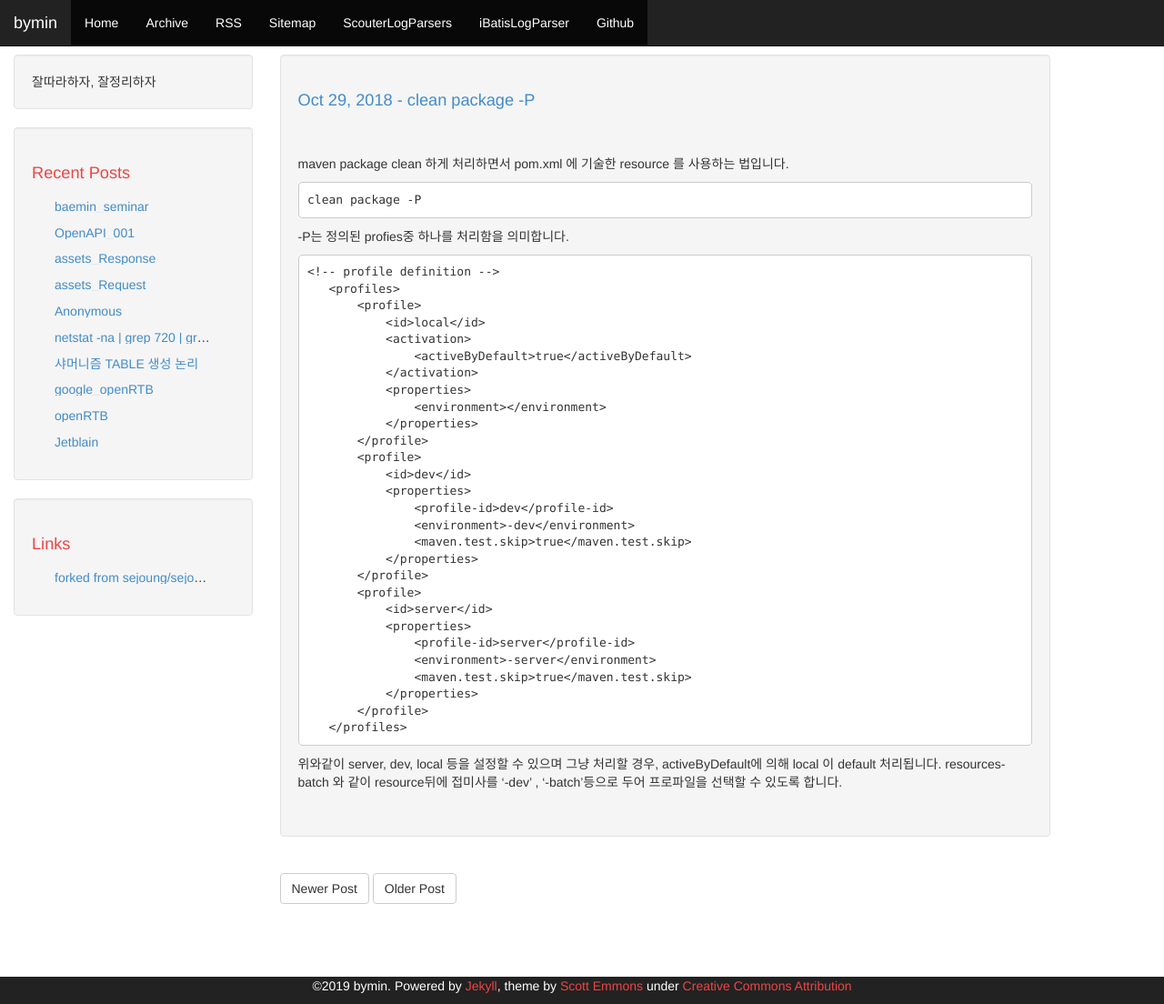
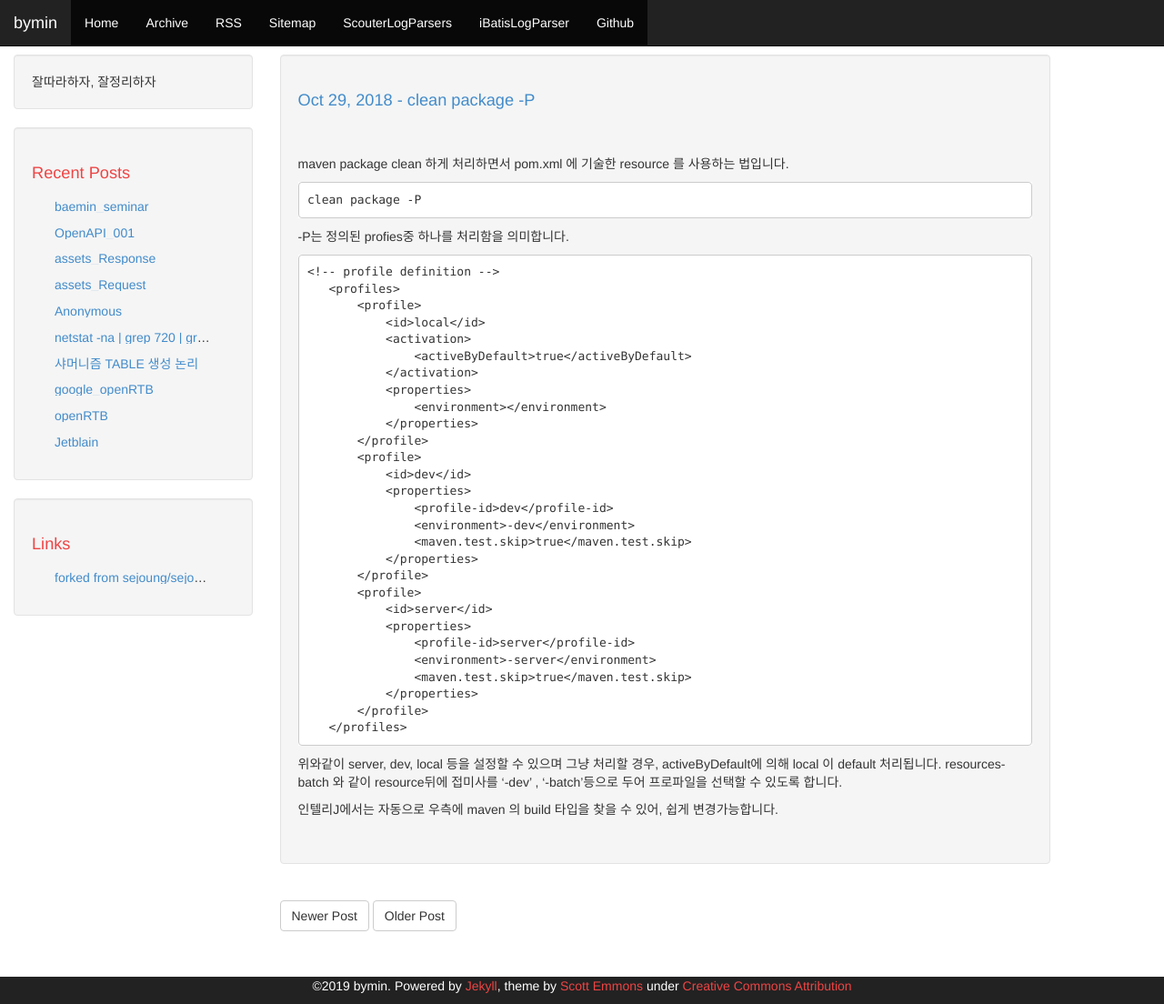
Before and after one commit to youngclown/youngclown.github.io, a Jekyll site: the page built from _posts/2018-10-29-clean_package.md, in a window 1280 px wide and 1104 px high. Shown: the whole window at 91% size. Built offline with Jekyll 4.4.1, drawn with Linux system fonts in a browser that asks for light colours.

Commit message:
이클립스와 인텔리J 문구추가

```diff
--- a/_posts/2018-10-29-clean_package.md
+++ b/_posts/2018-10-29-clean_package.md
@@ -45,3 +45,5 @@ clean package -P
 
 위와같이 server, dev, local 등을 설정할 수 있으며 그냥 처리할 경우, activeByDefault에 의해 local 이 default 처리됩니다.
 resources-batch 와 같이 resource뒤에 접미사를 '-dev' , '-batch'등으로 두어 프로파일을 선택할 수 있도록 합니다.
+
+인텔리J에서는 자동으로 우측에 maven 의 build 타입을 찾을 수 있어, 쉽게 변경가능합니다.
```
